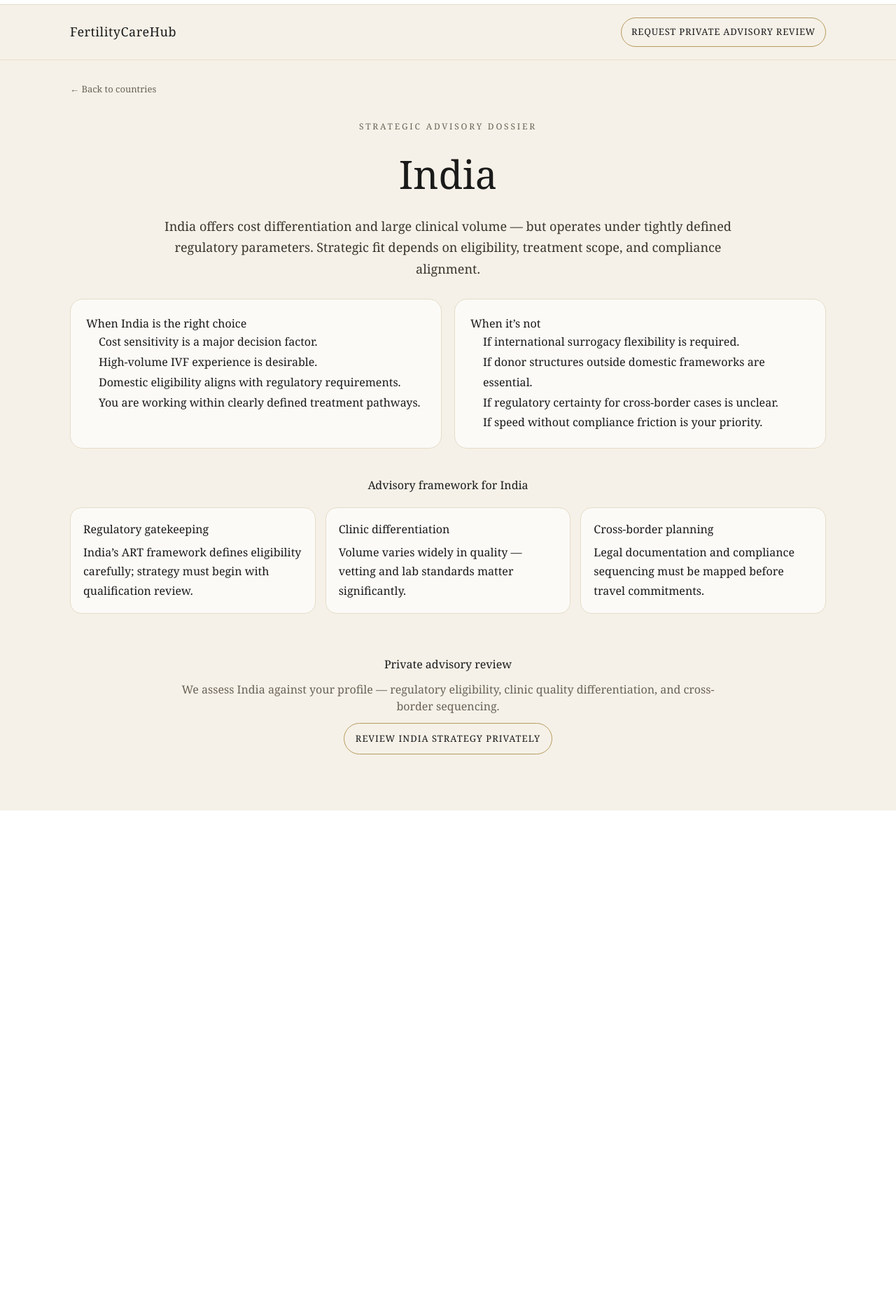
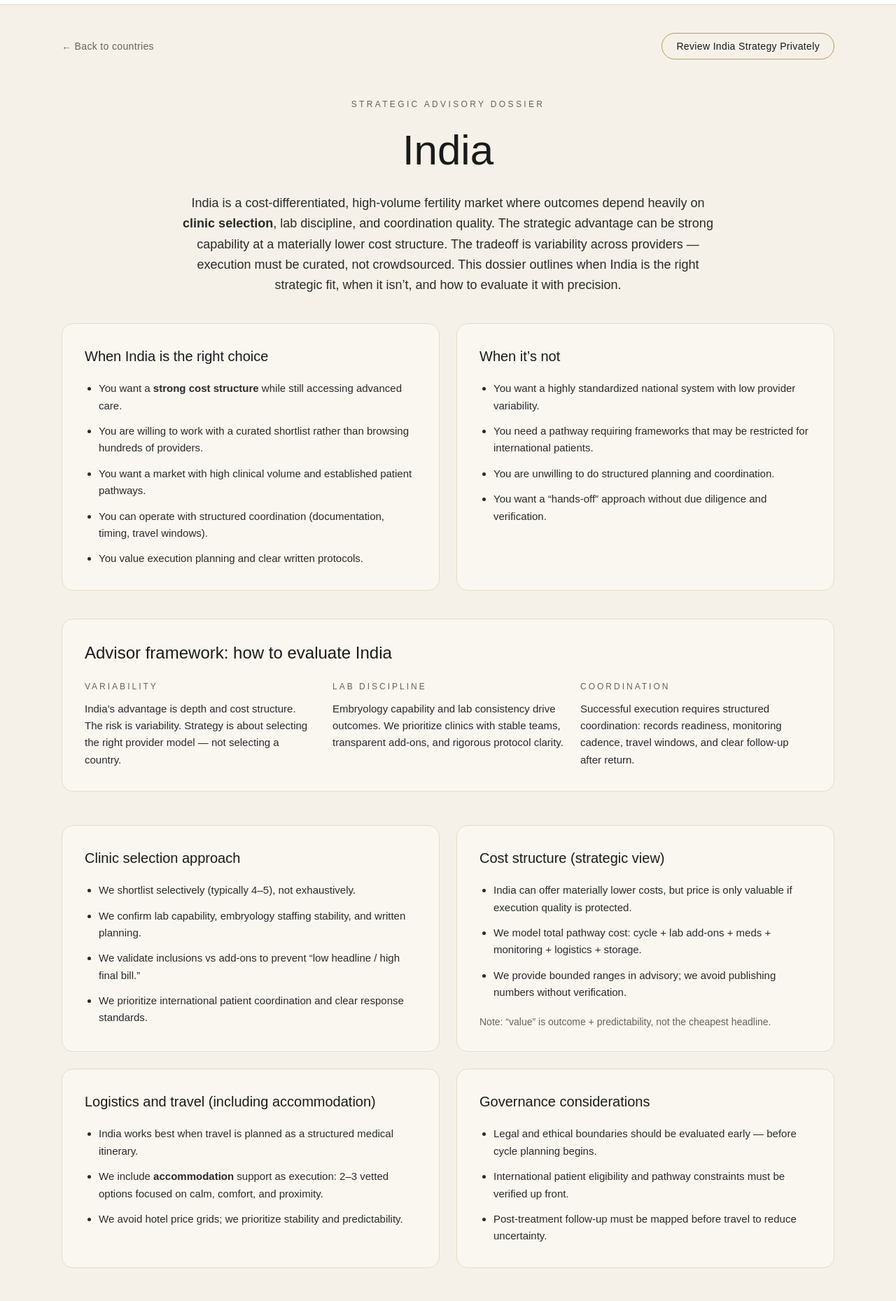
Before and after one commit to fmeliteintl-collab/fertilitycarehub-web, a Next.js app: page /countries/india in a window 1280 px wide. Shown: the part 80-1939 px from the top of the page at 70% size. Before the commit the page ends 1238 px from the top, so only its background shows below. Built offline with nearby package versions, Linux system fonts and the light colour scheme.

Commit message:
Build India dossier

```diff
--- a/app/countries/india/page.tsx
+++ b/app/countries/india/page.tsx
@@ -1,247 +1,239 @@
 import Link from "next/link";
 
-export default function IndiaDossierPage() {
-  const COUNTRY = "India";
-  const SLUG = "india";
-
-  const PAGE_BG = "#F5F1E8";
-  const INK = "#1A1A1A";
-  const MUTED = "#6A6256";
-  const GOLD = "#B89B5E";
-  const BORDER = "#E5DDC8";
-  const CARD_BG = "#FBFAF7";
-
+export default function IndiaPage() {
   return (
-    <main
-      style={{
-        background: PAGE_BG,
-        color: INK,
-        minHeight: "100vh",
-        fontFamily:
-          'ui-serif, Georgia, Cambria, "Times New Roman", Times, serif',
-      }}
-    >
-      {/* Header */}
-      <header
-        style={{
-          width: "100%",
-          borderBottom: `1px solid ${BORDER}`,
-          background: PAGE_BG,
-        }}
-      >
-        <div
-          style={{
-            maxWidth: 1120,
-            margin: "0 auto",
-            padding: "18px 20px",
-            display: "flex",
-            alignItems: "center",
-            justifyContent: "space-between",
-          }}
-        >
+    <main className="min-h-screen bg-[#F5F1E8] text-[#1A1A1A]">
+      {/* Top utility bar */}
+      <div className="max-w-6xl mx-auto px-6 pt-10">
+        <div className="flex items-center justify-between">
           <Link
             href="/countries"
-            style={{
-              textDecoration: "none",
-              color: INK,
-              fontSize: 18,
-              letterSpacing: 0.5,
-            }}
+            className="text-sm tracking-wide text-[#6A6256] hover:text-[#1A1A1A]"
           >
-            FertilityCareHub
+            ← Back to countries
           </Link>
 
           <Link
-            href={`/countries/${SLUG}#consultation`}
-            style={{
-              textDecoration: "none",
-              border: `1px solid ${GOLD}`,
-              color: INK,
-              padding: "10px 14px",
-              borderRadius: 999,
-              fontSize: 13,
-              letterSpacing: 0.8,
-              textTransform: "uppercase",
-              background: "transparent",
-            }}
+            href="/consultation"
+            className="inline-flex items-center justify-center rounded-full border border-[#B89B5E] px-5 py-2 text-sm tracking-wide text-[#1A1A1A] hover:bg-[#F0E7D6]"
           >
-            Request Private Advisory Review
+            Review India Strategy Privately
           </Link>
         </div>
-      </header>
+      </div>
 
-      <div style={{ maxWidth: 1120, margin: "0 auto", padding: "28px 20px 80px" }}>
-        {/* Back */}
-        <div>
-          <Link
-            href="/countries"
-            style={{ textDecoration: "none", color: MUTED, fontSize: 13 }}
-          >
-            ← Back to countries
-          </Link>
-        </div>
-
-        {/* Hero */}
-        <section style={{ paddingTop: 34, paddingBottom: 28, textAlign: "center" }}>
-          <div
-            style={{
-              fontSize: 12,
-              letterSpacing: 2.8,
-              textTransform: "uppercase",
-              color: MUTED,
-              marginBottom: 16,
-            }}
-          >
-            Strategic advisory dossier
+      {/* Hero */}
+      <section className="max-w-6xl mx-auto px-6 pt-14 pb-10">
+        <div className="text-center">
+          <div className="text-xs tracking-[0.28em] text-[#6A6256]">
+            STRATEGIC ADVISORY DOSSIER
           </div>
 
-          <h1 style={{ margin: 0, fontSize: 56 }}>
-            {COUNTRY}
+          <h1 className="mt-5 text-5xl md:text-6xl leading-tight font-medium">
+            India
           </h1>
 
-          <p
-            style={{
-              margin: "18px auto 0",
-              maxWidth: 860,
-              fontSize: 18,
-              lineHeight: 1.7,
-              color: "#3A342C",
-            }}
-          >
-            India offers cost differentiation and large clinical volume —
-            but operates under tightly defined regulatory parameters.
-            Strategic fit depends on eligibility, treatment scope,
-            and compliance alignment.
+          <p className="mt-6 max-w-3xl mx-auto text-lg leading-relaxed text-[#2A2A2A]">
+            India is a cost-differentiated, high-volume fertility market where outcomes depend
+            heavily on <strong>clinic selection</strong>, lab discipline, and coordination quality.
+            The strategic advantage can be strong capability at a materially lower cost structure.
+            The tradeoff is variability across providers — execution must be curated, not crowdsourced.
+            This dossier outlines when India is the right strategic fit, when it isn’t, and how to
+            evaluate it with precision.
           </p>
-        </section>
+        </div>
+      </section>
 
-        {/* 2 Column */}
-        <section
-          style={{
-            display: "grid",
-            gridTemplateColumns: "1fr 1fr",
-            gap: 18,
-          }}
-        >
-          <div
-            style={{
-              background: CARD_BG,
-              border: `1px solid ${BORDER}`,
-              borderRadius: 18,
-              padding: 22,
-            }}
-          >
-            <h2>When India is the right choice</h2>
-            <ul style={{ paddingLeft: 18, lineHeight: 1.8 }}>
-              <li>Cost sensitivity is a major decision factor.</li>
-              <li>High-volume IVF experience is desirable.</li>
-              <li>Domestic eligibility aligns with regulatory requirements.</li>
-              <li>You are working within clearly defined treatment pathways.</li>
+      {/* Two-column decision block */}
+      <section className="max-w-6xl mx-auto px-6 pb-10">
+        <div className="grid md:grid-cols-2 gap-6">
+          <div className="rounded-2xl border border-[#E5DDC8] bg-[#FAF7F1] p-8">
+            <h2 className="text-xl font-medium">When India is the right choice</h2>
+            <ul className="mt-5 space-y-3 text-[15px] leading-relaxed text-[#2A2A2A] list-disc pl-5">
+              <li>
+                You want a <strong>strong cost structure</strong> while still accessing advanced care.
+              </li>
+              <li>
+                You are willing to work with a curated shortlist rather than browsing hundreds of providers.
+              </li>
+              <li>
+                You want a market with high clinical volume and established patient pathways.
+              </li>
+              <li>
+                You can operate with structured coordination (documentation, timing, travel windows).
+              </li>
+              <li>
+                You value execution planning and clear written protocols.
+              </li>
             </ul>
           </div>
 
-          <div
-            style={{
-              background: CARD_BG,
-              border: `1px solid ${BORDER}`,
-              borderRadius: 18,
-              padding: 22,
-            }}
-          >
-            <h2>When it’s not</h2>
-            <ul style={{ paddingLeft: 18, lineHeight: 1.8 }}>
-              <li>If international surrogacy flexibility is required.</li>
-              <li>If donor structures outside domestic frameworks are essential.</li>
-              <li>If regulatory certainty for cross-border cases is unclear.</li>
-              <li>If speed without compliance friction is your priority.</li>
+          <div className="rounded-2xl border border-[#E5DDC8] bg-[#FAF7F1] p-8">
+            <h2 className="text-xl font-medium">When it’s not</h2>
+            <ul className="mt-5 space-y-3 text-[15px] leading-relaxed text-[#2A2A2A] list-disc pl-5">
+              <li>
+                You want a highly standardized national system with low provider variability.
+              </li>
+              <li>
+                You need a pathway requiring frameworks that may be restricted for international patients.
+              </li>
+              <li>
+                You are unwilling to do structured planning and coordination.
+              </li>
+              <li>
+                You want a “hands-off” approach without due diligence and verification.
+              </li>
             </ul>
           </div>
-        </section>
+        </div>
+      </section>
 
-        {/* Framework */}
-        <section style={{ marginTop: 40 }}>
-          <h2 style={{ textAlign: "center" }}>
-            Advisory framework for {COUNTRY}
-          </h2>
+      {/* Framework */}
+      <section className="max-w-6xl mx-auto px-6 pb-12">
+        <div className="rounded-2xl border border-[#E5DDC8] bg-[#FAF7F1] p-8">
+          <h2 className="text-2xl font-medium">Advisor framework: how to evaluate India</h2>
 
-          <div
-            style={{
-              display: "grid",
-              gridTemplateColumns: "repeat(3, 1fr)",
-              gap: 14,
-              marginTop: 20,
-            }}
-          >
-            {[
-              {
-                title: "Regulatory gatekeeping",
-                text: "India’s ART framework defines eligibility carefully; strategy must begin with qualification review.",
-              },
-              {
-                title: "Clinic differentiation",
-                text: "Volume varies widely in quality — vetting and lab standards matter significantly.",
-              },
-              {
-                title: "Cross-border planning",
-                text: "Legal documentation and compliance sequencing must be mapped before travel commitments.",
-              },
-            ].map((card) => (
-              <div
-                key={card.title}
-                style={{
-                  background: CARD_BG,
-                  border: `1px solid ${BORDER}`,
-                  borderRadius: 16,
-                  padding: 18,
-                }}
-              >
-                <div style={{ fontWeight: 500 }}>{card.title}</div>
-                <div style={{ marginTop: 8, lineHeight: 1.7 }}>
-                  {card.text}
-                </div>
-              </div>
-            ))}
+          <div className="mt-6 grid md:grid-cols-3 gap-6">
+            <div>
+              <div className="text-xs tracking-[0.25em] text-[#6A6256]">VARIABILITY</div>
+              <p className="mt-3 text-[15px] leading-relaxed text-[#2A2A2A]">
+                India’s advantage is depth and cost structure. The risk is variability.
+                Strategy is about selecting the right provider model — not selecting a country.
+              </p>
+            </div>
+
+            <div>
+              <div className="text-xs tracking-[0.25em] text-[#6A6256]">LAB DISCIPLINE</div>
+              <p className="mt-3 text-[15px] leading-relaxed text-[#2A2A2A]">
+                Embryology capability and lab consistency drive outcomes. We prioritize clinics
+                with stable teams, transparent add-ons, and rigorous protocol clarity.
+              </p>
+            </div>
+
+            <div>
+              <div className="text-xs tracking-[0.25em] text-[#6A6256]">COORDINATION</div>
+              <p className="mt-3 text-[15px] leading-relaxed text-[#2A2A2A]">
+                Successful execution requires structured coordination: records readiness,
+                monitoring cadence, travel windows, and clear follow-up after return.
+              </p>
+            </div>
           </div>
-        </section>
+        </div>
+      </section>
 
-        {/* CTA */}
-        <section id="consultation" style={{ marginTop: 60, textAlign: "center" }}>
-          <h2>Private advisory review</h2>
-          <p style={{ maxWidth: 800, margin: "12px auto", color: MUTED }}>
-            We assess India against your profile — regulatory eligibility,
-            clinic quality differentiation, and cross-border sequencing.
+      {/* Core sections */}
+      <section className="max-w-6xl mx-auto px-6 pb-12">
+        <div className="grid md:grid-cols-2 gap-6">
+          <div className="rounded-2xl border border-[#E5DDC8] bg-[#FAF7F1] p-8">
+            <h3 className="text-xl font-medium">Clinic selection approach</h3>
+            <ul className="mt-5 space-y-3 text-[15px] leading-relaxed text-[#2A2A2A] list-disc pl-5">
+              <li>
+                We shortlist selectively (typically 4–5), not exhaustively.
+              </li>
+              <li>
+                We confirm lab capability, embryology staffing stability, and written planning.
+              </li>
+              <li>
+                We validate inclusions vs add-ons to prevent “low headline / high final bill.”
+              </li>
+              <li>
+                We prioritize international patient coordination and clear response standards.
+              </li>
+            </ul>
+          </div>
+
+          <div className="rounded-2xl border border-[#E5DDC8] bg-[#FAF7F1] p-8">
+            <h3 className="text-xl font-medium">Cost structure (strategic view)</h3>
+            <ul className="mt-5 space-y-3 text-[15px] leading-relaxed text-[#2A2A2A] list-disc pl-5">
+              <li>
+                India can offer materially lower costs, but price is only valuable if execution quality is protected.
+              </li>
+              <li>
+                We model total pathway cost: cycle + lab add-ons + meds + monitoring + logistics + storage.
+              </li>
+              <li>
+                We provide bounded ranges in advisory; we avoid publishing numbers without verification.
+              </li>
+            </ul>
+            <p className="mt-5 text-sm text-[#6A6256]">
+              Note: “value” is outcome + predictability, not the cheapest headline.
+            </p>
+          </div>
+
+          <div className="rounded-2xl border border-[#E5DDC8] bg-[#FAF7F1] p-8">
+            <h3 className="text-xl font-medium">Logistics and travel (including accommodation)</h3>
+            <ul className="mt-5 space-y-3 text-[15px] leading-relaxed text-[#2A2A2A] list-disc pl-5">
+              <li>
+                India works best when travel is planned as a structured medical itinerary.
+              </li>
+              <li>
+                We include <strong>accommodation</strong> support as execution: 2–3 vetted options focused on calm, comfort, and proximity.
+              </li>
+              <li>
+                We avoid hotel price grids; we prioritize stability and predictability.
+              </li>
+            </ul>
+          </div>
+
+          <div className="rounded-2xl border border-[#E5DDC8] bg-[#FAF7F1] p-8">
+            <h3 className="text-xl font-medium">Governance considerations</h3>
+            <ul className="mt-5 space-y-3 text-[15px] leading-relaxed text-[#2A2A2A] list-disc pl-5">
+              <li>
+                Legal and ethical boundaries should be evaluated early — before cycle planning begins.
+              </li>
+              <li>
+                International patient eligibility and pathway constraints must be verified up front.
+              </li>
+              <li>
+                Post-treatment follow-up must be mapped before travel to reduce uncertainty.
+              </li>
+            </ul>
+          </div>
+        </div>
+      </section>
+
+      {/* What we exclude */}
+      <section className="max-w-6xl mx-auto px-6 pb-12">
+        <div className="rounded-2xl border border-[#E5DDC8] bg-[#FAF7F1] p-8">
+          <h3 className="text-xl font-medium">What we deliberately exclude (the private filter)</h3>
+          <div className="mt-5 grid md:grid-cols-2 gap-6">
+            <ul className="space-y-3 text-[15px] leading-relaxed text-[#2A2A2A] list-disc pl-5">
+              <li>Exhaustive clinic lists.</li>
+              <li>DIY visa and bureaucracy playbooks.</li>
+              <li>Generic “best clinic” rankings without fit logic.</li>
+            </ul>
+            <ul className="space-y-3 text-[15px] leading-relaxed text-[#2A2A2A] list-disc pl-5">
+              <li>Hotel price comparison tables.</li>
+              <li>Static pricing numbers without verification.</li>
+              <li>One-size-fits-all pathway templates.</li>
+            </ul>
+          </div>
+        </div>
+      </section>
+
+      {/* CTA */}
+      <section className="max-w-6xl mx-auto px-6 pb-16">
+        <div className="rounded-2xl border border-[#E5DDC8] bg-[#FAF7F1] p-10 text-center">
+          <h3 className="text-2xl font-medium">Private advisory, not a public database.</h3>
+          <p className="mt-4 max-w-2xl mx-auto text-[15px] leading-relaxed text-[#2A2A2A]">
+            If India is on your shortlist, the decisive step is selecting a clinic with disciplined lab execution
+            and mapping your pathway as a structured plan. We curate the shortlist, verify the model, and guide execution.
           </p>
 
-          <Link
-            href="/consultation"
-            style={{
-              display: "inline-block",
-              border: `1px solid ${GOLD}`,
-              padding: "12px 16px",
-              borderRadius: 999,
-              textDecoration: "none",
-              color: INK,
-              fontSize: 13,
-              letterSpacing: 1,
-              textTransform: "uppercase",
-            }}
-          >
-            Review India Strategy Privately
-          </Link>
-        </section>
-      </div>
+          <div className="mt-7 flex items-center justify-center">
+            <Link
+              href="/consultation"
+              className="inline-flex items-center justify-center rounded-full border border-[#B89B5E] px-6 py-3 text-sm tracking-wide text-[#1A1A1A] hover:bg-[#F0E7D6]"
+            >
+              Request Private Advisory Review
+            </Link>
+          </div>
 
-      <style>{`
-        @media (max-width: 900px) {
-          section[style*="grid-template-columns: 1fr 1fr"] {
-            grid-template-columns: 1fr !important;
-          }
-          section[style*="repeat(3, 1fr)"] {
-            grid-template-columns: 1fr !important;
-          }
-          h1 { font-size: 40px !important; }
-        }
-      `}</style>
+          <div className="mt-3 text-xs tracking-wide text-[#6A6256]">
+            Discreet, structured guidance aligned to your profile and jurisdictional constraints.
+          </div>
+        </div>
+      </section>
     </main>
   );
 }
```
